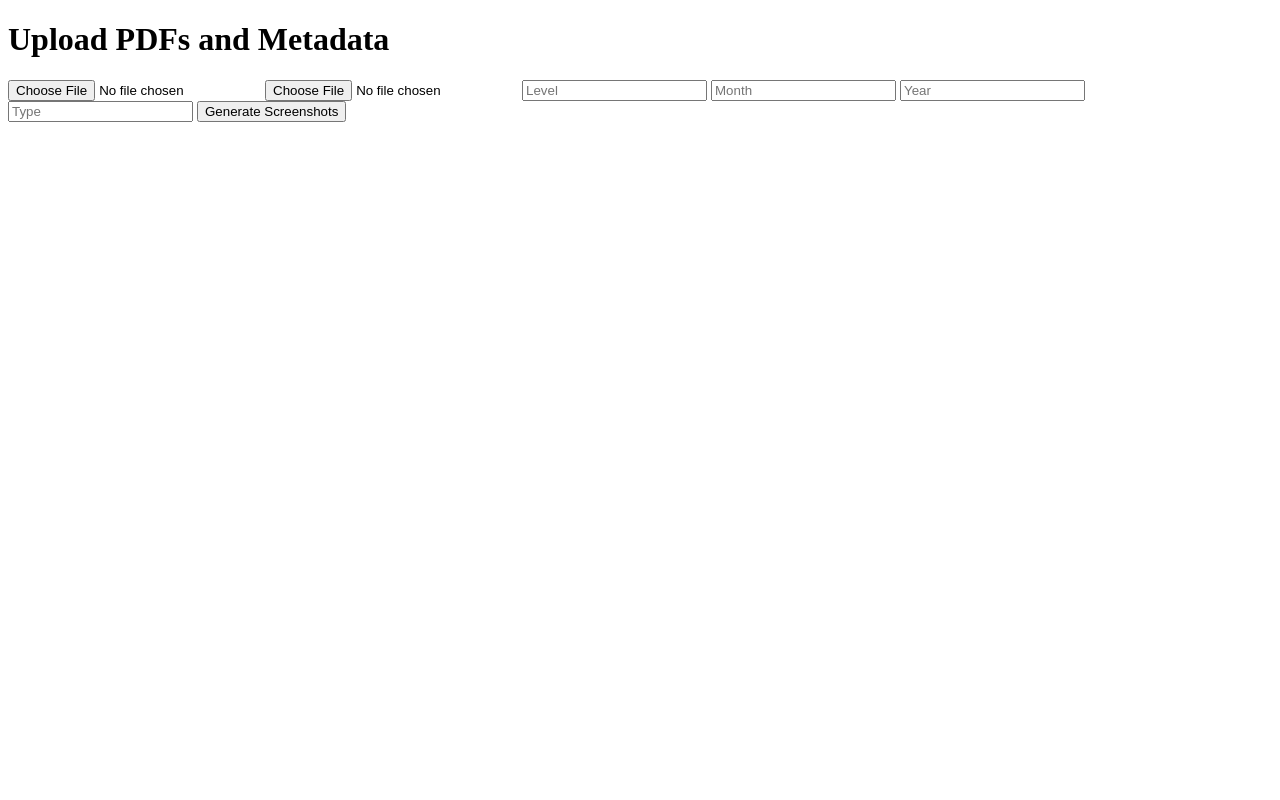
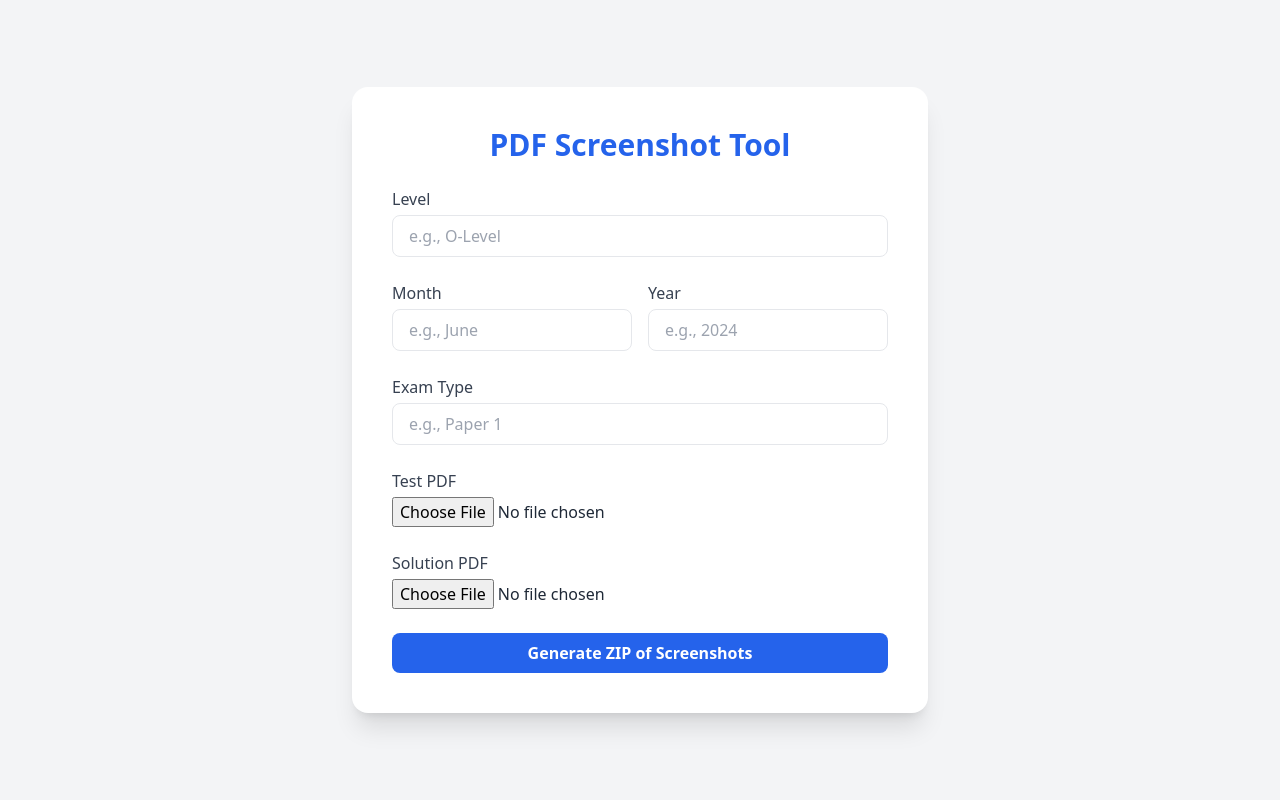
Before and after one commit to Chillice2025/flask-pdf-app, a Flask app: page / in a window 1280 px wide. Run offline with Flask 2, Linux system fonts and the light colour scheme; some libraries are stand-ins or nearby versions.

Commit message:
Updated Solutions Screenshots

```diff
--- a/main.py
+++ b/main.py
@@ -404,6 +404,17 @@ def allowed_file(filename: str) -> bool:
 
 @app.route("/upload", methods=["POST"])
 def upload():
+    try:
+        print("Incoming request:", request.files, request.form)
+        test_pdf = request.files["test_pdf"]
+        sol_pdf = request.files["sol_pdf"]
+        level = request.form["level"]
+        month = request.form["month"]
+        year = request.form["year"]
+        type_ = request.form["type"]
+    except Exception as e:
+        return f"Input Error: {e}", 500
+
     if 'test_pdf' not in request.files or 'sol_pdf' not in request.files:
         logger.warning("Missing PDF files in upload request.")
         abort(400, "Missing PDF files.")
--- a/templates/index.html
+++ b/templates/index.html
@@ -1,21 +1,52 @@
 <!DOCTYPE html>
-<html>
+<html lang="en">
 <head>
+  <meta charset="UTF-8" />
+  <meta name="viewport" content="width=device-width, initial-scale=1.0" />
   <title>PDF Screenshot Uploader</title>
+  <script src="https://cdn.tailwindcss.com"></script>
 </head>
-<body>
-  <h1>Upload PDFs and Metadata</h1>
-  <form method="POST" enctype="multipart/form-data">
-    <input type="file" name="test_pdf" required>
-    <input type="file" name="solution_pdf" required>
+<body class="bg-gray-100 text-gray-800">
+  <div class="min-h-screen flex items-center justify-center px-4">
+    <div class="bg-white rounded-2xl shadow-xl p-10 w-full max-w-xl">
+      <h1 class="text-3xl font-bold mb-6 text-center text-blue-600">PDF Screenshot Tool</h1>
+      <form action="/upload" method="POST" enctype="multipart/form-data" class="space-y-6">
+        <!-- Metadata inputs -->
+        <div>
+          <label class="block font-medium text-gray-700 mb-1">Level</label>
+          <input type="text" name="level" placeholder="e.g., O-Level" required class="w-full px-4 py-2 border rounded-lg focus:ring-2 focus:ring-blue-500">
+        </div>
+        <div class="grid grid-cols-2 gap-4">
+          <div>
+            <label class="block font-medium text-gray-700 mb-1">Month</label>
+            <input type="text" name="month" placeholder="e.g., June" required class="w-full px-4 py-2 border rounded-lg focus:ring-2 focus:ring-blue-500">
+          </div>
+          <div>
+            <label class="block font-medium text-gray-700 mb-1">Year</label>
+            <input type="text" name="year" placeholder="e.g., 2024" required class="w-full px-4 py-2 border rounded-lg focus:ring-2 focus:ring-blue-500">
+          </div>
+        </div>
+        <div>
+          <label class="block font-medium text-gray-700 mb-1">Exam Type</label>
+          <input type="text" name="type" placeholder="e.g., Paper 1" required class="w-full px-4 py-2 border rounded-lg focus:ring-2 focus:ring-blue-500">
+        </div>
 
-    <input type="text" name="level" required placeholder="Level">
-    <input type="text" name="month" required placeholder="Month">
-    <input type="text" name="year" required placeholder="Year">
-    <input type="text" name="type" required placeholder="Type">
+        <!-- File uploads -->
+        <div>
+          <label class="block font-medium text-gray-700 mb-1">Test PDF</label>
+          <input type="file" name="test_pdf" accept=".pdf" required class="w-full">
+        </div>
+        <div>
+          <label class="block font-medium text-gray-700 mb-1">Solution PDF</label>
+          <input type="file" name="sol_pdf" accept=".pdf" required class="w-full">
+        </div>
 
-    <button type="submit">Generate Screenshots</button>
-  </form>
-
+        <!-- Submit -->
+        <button type="submit" class="w-full bg-blue-600 text-white font-semibold py-2 rounded-lg hover:bg-blue-700 transition duration-200">
+          Generate ZIP of Screenshots
+        </button>
+      </form>
+    </div>
+  </div>
 </body>
 </html>
```
